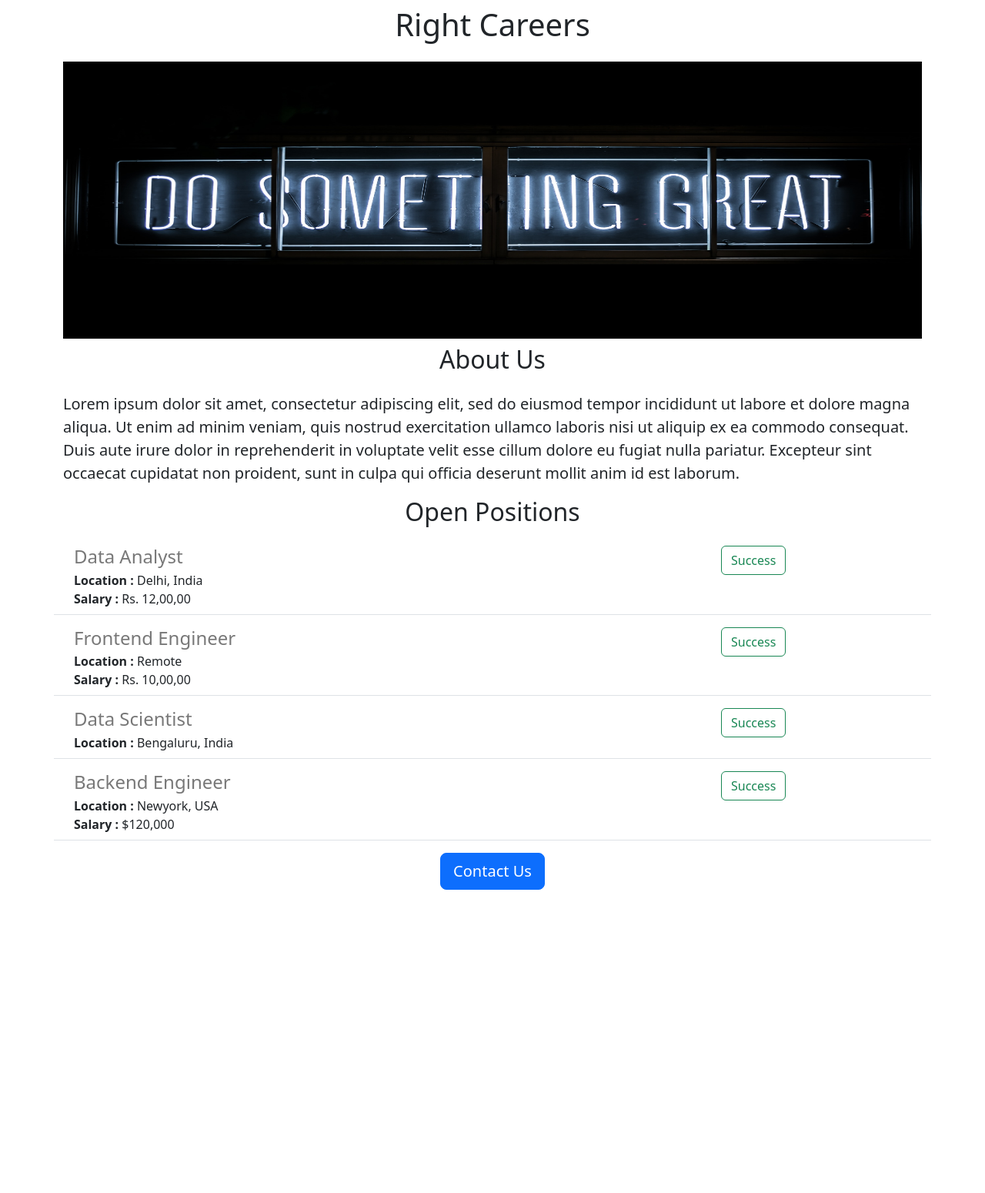
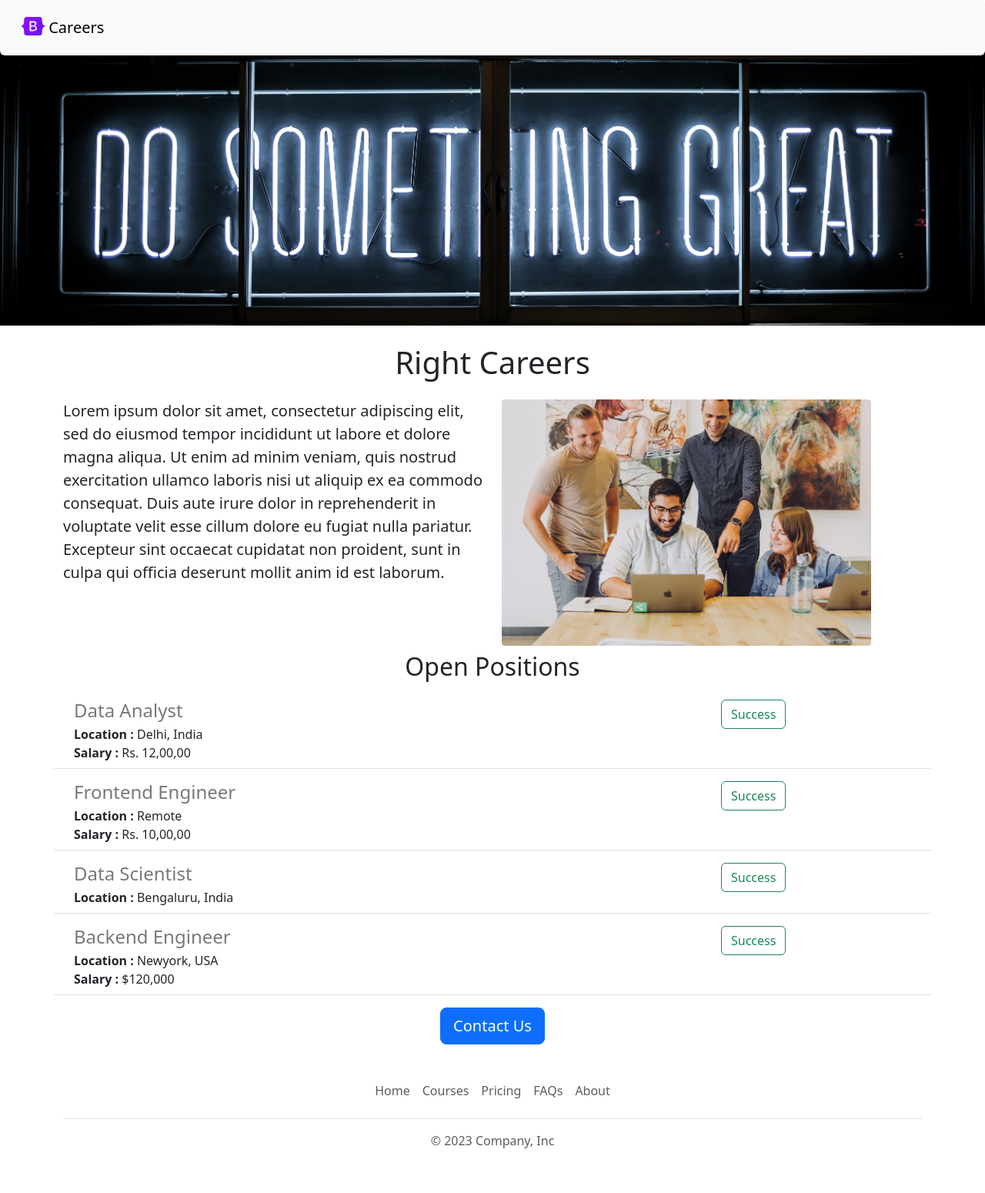
Before and after one commit to JyothiNarne2007/jyothi-website, a Flask app: page / in a window 1280 px wide. Shown: the whole page at 77% size. Before the commit the page ends 1156 px from the top, so only its background shows below. Run offline with Flask 3, Linux system fonts and the light colour scheme.

Commit message:
fully functioning website

```diff
--- /dev/null
+++ b/templates/footer.html
@@ -0,0 +1,12 @@
+<div class="container">
+  <footer class="py-3 my-4">
+    <ul class="nav justify-content-center border-bottom pb-3 mb-3">
+      <li class="nav-item"><a href="#" class="nav-link px-2 text-body-secondary">Home</a></li>
+      <li class="nav-item"><a href="#" class="nav-link px-2 text-body-secondary">Courses</a></li>
+      <li class="nav-item"><a href="#" class="nav-link px-2 text-body-secondary">Pricing</a></li>
+      <li class="nav-item"><a href="#" class="nav-link px-2 text-body-secondary">FAQs</a></li>
+      <li class="nav-item"><a href="#" class="nav-link px-2 text-body-secondary">About</a></li>
+    </ul>
+    <p class="text-center text-body-secondary">&copy; 2023 Company, Inc</p>
+  </footer>
+</div>
--- a/templates/home.html
+++ b/templates/home.html
@@ -10,15 +10,24 @@
       {
       width : 100%;
       height : 360px;
+        object-fit:cover;
+        margin-bottom:16px;
       }
     </style>
   </head>
   <body>
+     {% include 'navbar.html' %}
+    <img class="img-fluid" id = "banner" src="https://jyothi-website--jyothinarne2007.repl.co/static/banner.jpg" >
     <div class="container">
     <h1 class = "text-center mt-2 mb-4">Right Careers</h1>
-    <img class="img-fluid" id = "banner" src="https://jyothi-website--jyothinarne2007.repl.co/static/banner.jpg" >
-    <h2 class =  "text-center mt-2 mb-4">About Us</h2>
+    <div class="row">
+    <div class="col-md-6">
     <p class = "lead ">Lorem ipsum dolor sit amet, consectetur adipiscing elit, sed do eiusmod tempor incididunt ut labore et dolore magna aliqua. Ut enim ad minim veniam, quis nostrud exercitation ullamco laboris nisi ut aliquip ex ea commodo consequat. Duis aute irure dolor in reprehenderit in voluptate velit esse cillum dolore eu fugiat nulla pariatur. Excepteur sint occaecat cupidatat non proident, sunt in culpa qui officia deserunt mollit anim id est laborum.</p>
+    </div>
+      <div class="d-none d-md-block col-md-6">
+      <img src="/static/people.jpg" style="height:320px;border-radius:4px;">
+    </div>
+    </div>
     <h2 class = "text-center mt-2 mb-4">Open Positions</h2>
     <p>
       {% for job in jobs %}
@@ -26,8 +35,9 @@
       {% endfor %}
     </p>
       <div class = "text-center" >
-    <button class="btn btn-primary btn-lg">Contact Us</button>
+    <a href="mailto:jyothinarne07@gmail.com?subject=Question%20about%20Job%20Openings&body=My%20Name%20%3A%20%3Center%20your%20name%3E%0D%0AMy%20Question%20%3A%20%3CQuestion%3E" type="button" class="btn btn-primary btn-lg">Contact Us</a>
       </div>
     </div>
+    {% include 'footer.html' %}
   </body>
 </html>
--- a/templates/jobitem.html
+++ b/templates/jobitem.html
@@ -13,7 +13,7 @@
           {% endif %}
   </div>
   <div class="col-2">
-  <button type="button" class="btn btn-outline-success">Success</button>
+  <a href="mailto:jyothinarne07@gmail.com?subject=Application%20for%20{{job['title']}}&body=My%20Name%20%3A%20%3Center%20your%20name%3E%0D%0AMy%20Resume%20Link%20%3A%20%3Cresume%20link%3E%0D%0AMy%20linkedIn%20Link%20%3A%20%3Clinkedin%20link%3E" type=button  class="btn btn-outline-success">Success</a>
   </div>
 
     </div>
--- /dev/null
+++ b/templates/navbar.html
@@ -0,0 +1,11 @@
+<nav class="navbar bg-body-tertiary shadow-sm p-3 mb-5 bg-body-tertiary rounded fixed-top bg-white">
+  <div class="container-fluid">
+    <a class="navbar-brand" href="#">
+      <img src="/static/logo.svg" alt="Logo" width="30" height="24" class="d-inline-block align-text-top">
+      Careers
+    </a>
+  </div>
+</nav>
+<div style="height:63px">
+
+</div>
```
Also changed, not shown: static/logo.svg (added), static/people.jpg (added).
